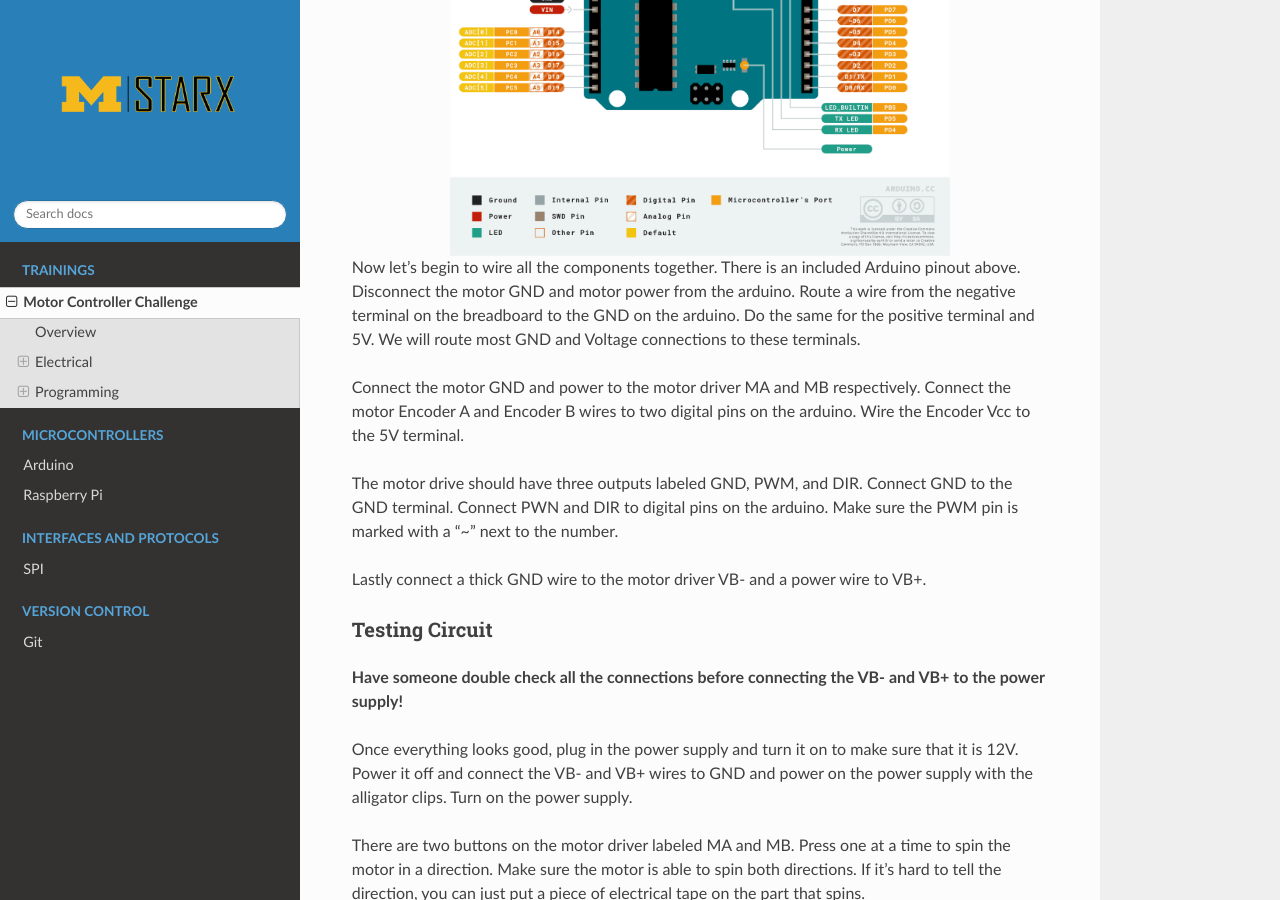
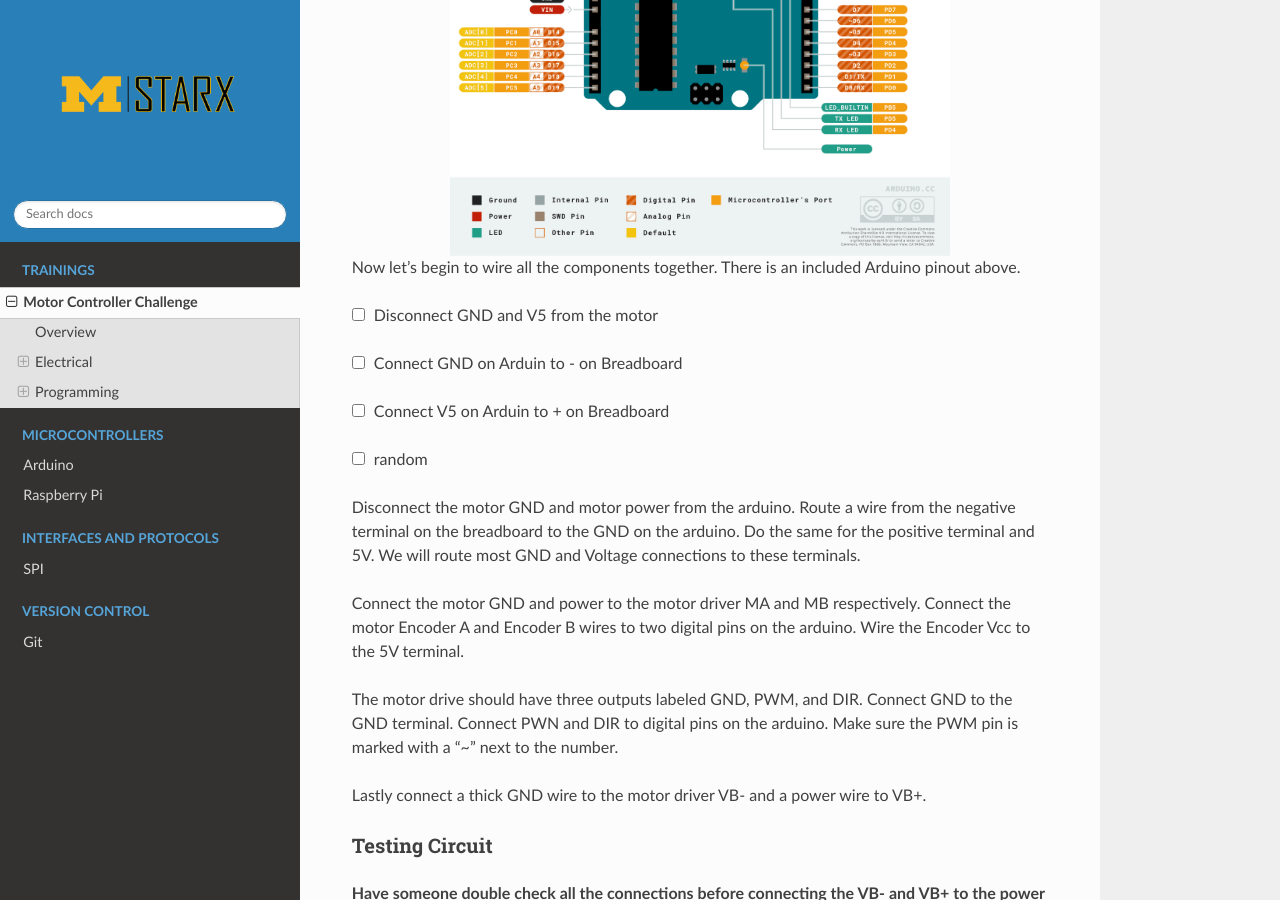
Before and after one commit to M-STARX/Guide, a Sphinx documentation site: the page built from docs/source/motorcontroller-challenge.rst, in a window 1280 px wide and 900 px high, scrolled down 2271 px. Built offline with Sphinx 7.4.7 and the Read the Docs theme 2.0.0, drawn with Linux system fonts in a browser that asks for light colours.

Commit message:
Testing if checkboxes work

```diff
--- a/docs/source/motorcontroller-challenge.rst
+++ b/docs/source/motorcontroller-challenge.rst
@@ -75,7 +75,25 @@
    :width: 500
    :align: center
 
-Now let’s begin to wire all the components together. There is an included Arduino pinout above. Disconnect the motor GND and motor power from the arduino. Route a wire from the negative terminal on the breadboard to the GND on the arduino. Do the same for the positive terminal and 5V. We will route most GND and Voltage connections to these terminals.
+Now let’s begin to wire all the components together. There is an included Arduino pinout above.
+
+.. |check| raw:: html
+
+   <input checked=""  type="checkbox">
+
+.. |uncheck| raw:: html
+
+   <input type="checkbox">
+
+|uncheck| Disconnect GND and V5 from the motor
+
+|uncheck| Connect GND on Arduin to - on Breadboard
+
+|uncheck| Connect V5 on Arduin to + on Breadboard
+
+|uncheck| random
+
+Disconnect the motor GND and motor power from the arduino. Route a wire from the negative terminal on the breadboard to the GND on the arduino. Do the same for the positive terminal and 5V. We will route most GND and Voltage connections to these terminals.
 
 Connect the motor GND and power to the motor driver MA and MB respectively. Connect the motor Encoder A and Encoder B wires to two digital pins on the arduino. Wire the Encoder Vcc to the 5V terminal.
 
```
